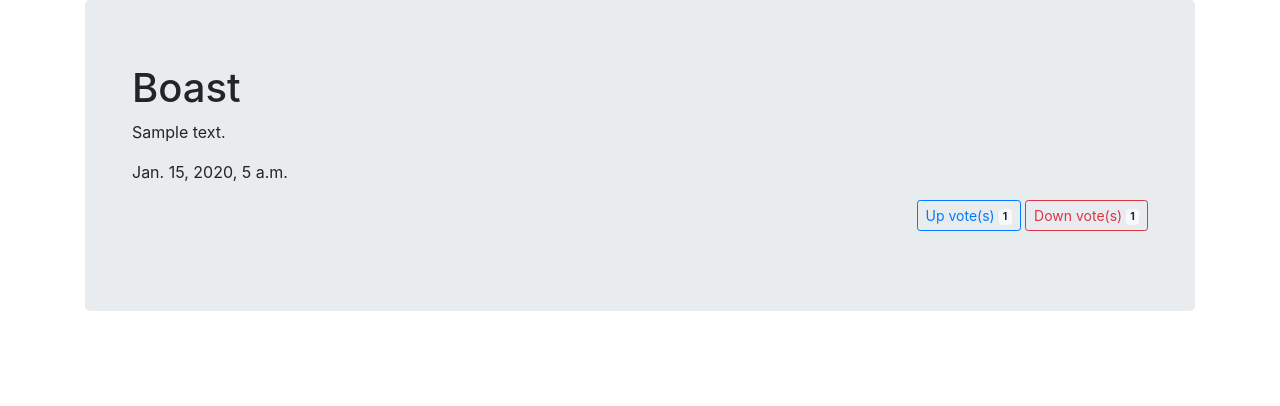
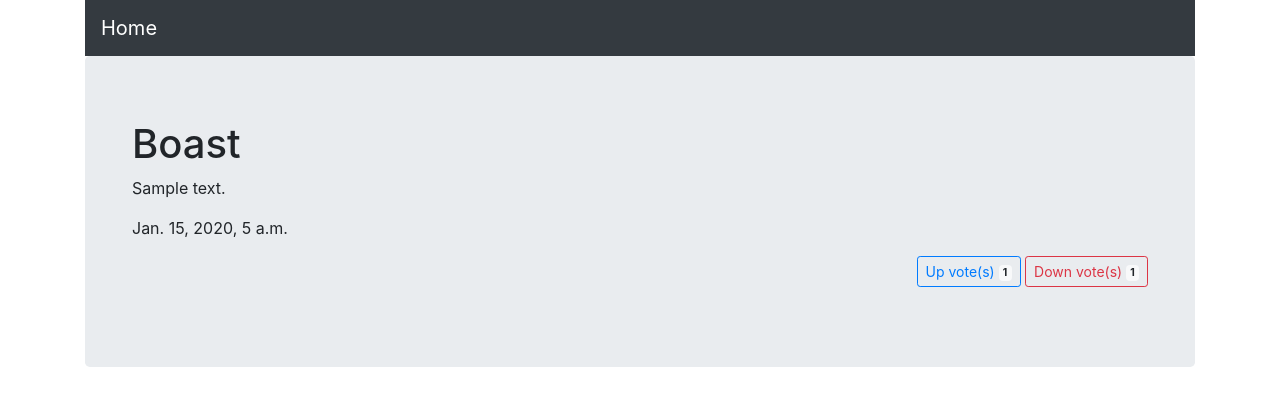
Before and after one commit to luisfff29/ghostpost, a Django app: page /posts/1/ in a window 1280 px wide. Shown: the top 406 px of the page. Run offline with Django 3.2, Linux system fonts and the light colour scheme; tables that the repository leaves empty hold one stand-in row (values such as "Sample post"); some libraries are stand-ins or nearby versions.

Commit message:
add navbar to return homepage

```diff
--- a/templates/posts.html
+++ b/templates/posts.html
@@ -1,6 +1,9 @@
 <!DOCTYPE html>
 {% extends 'index.html' %}
 {% block body_block %}
+<nav class="navbar navbar-dark bg-dark">
+  <a class="navbar-brand" href="{% url 'homepage' %}">Home</a>
+</nav>
 <div class="jumbotron">
   <div class="container">
     <h1>{{data}}</h1>
```
